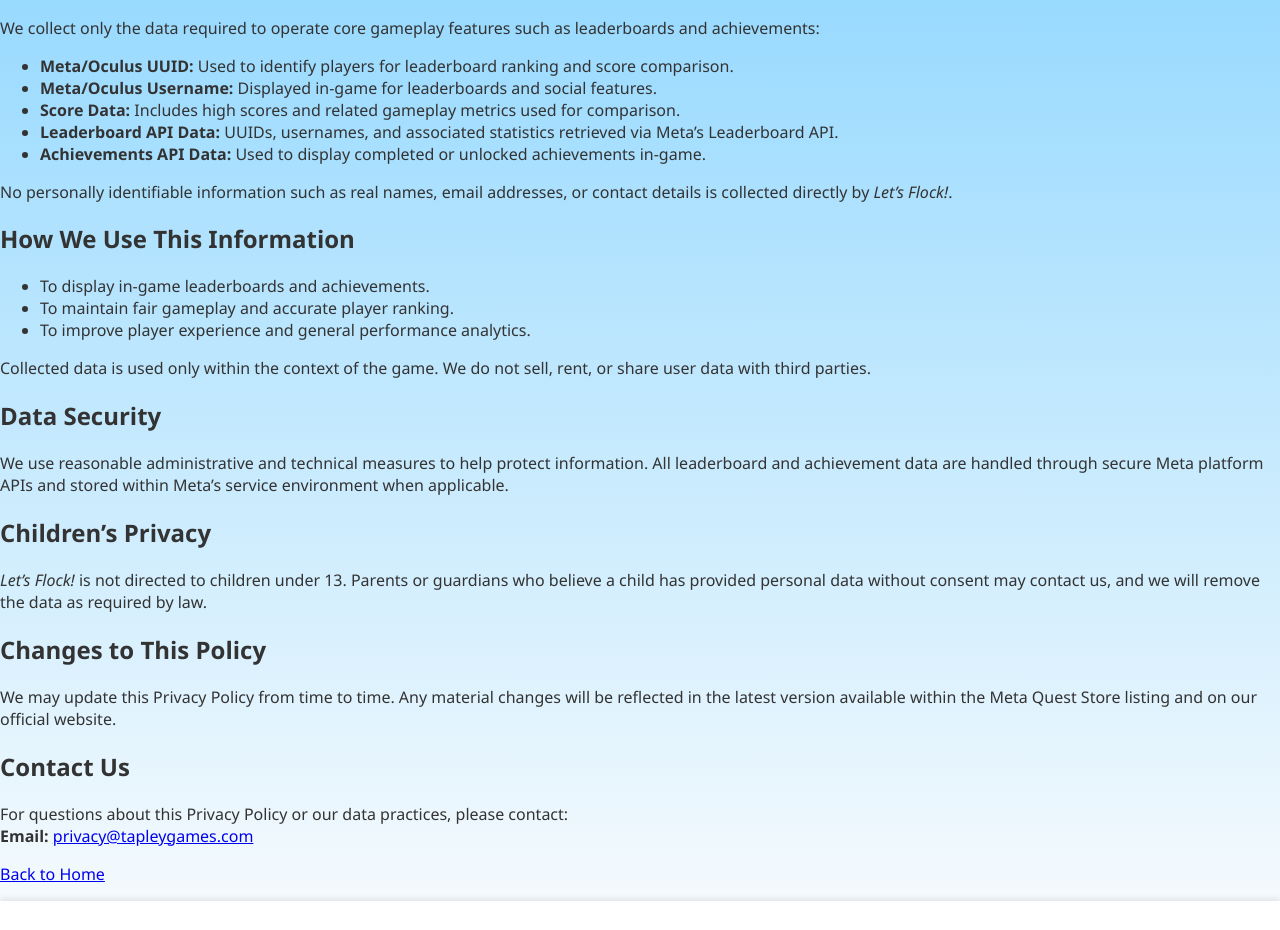
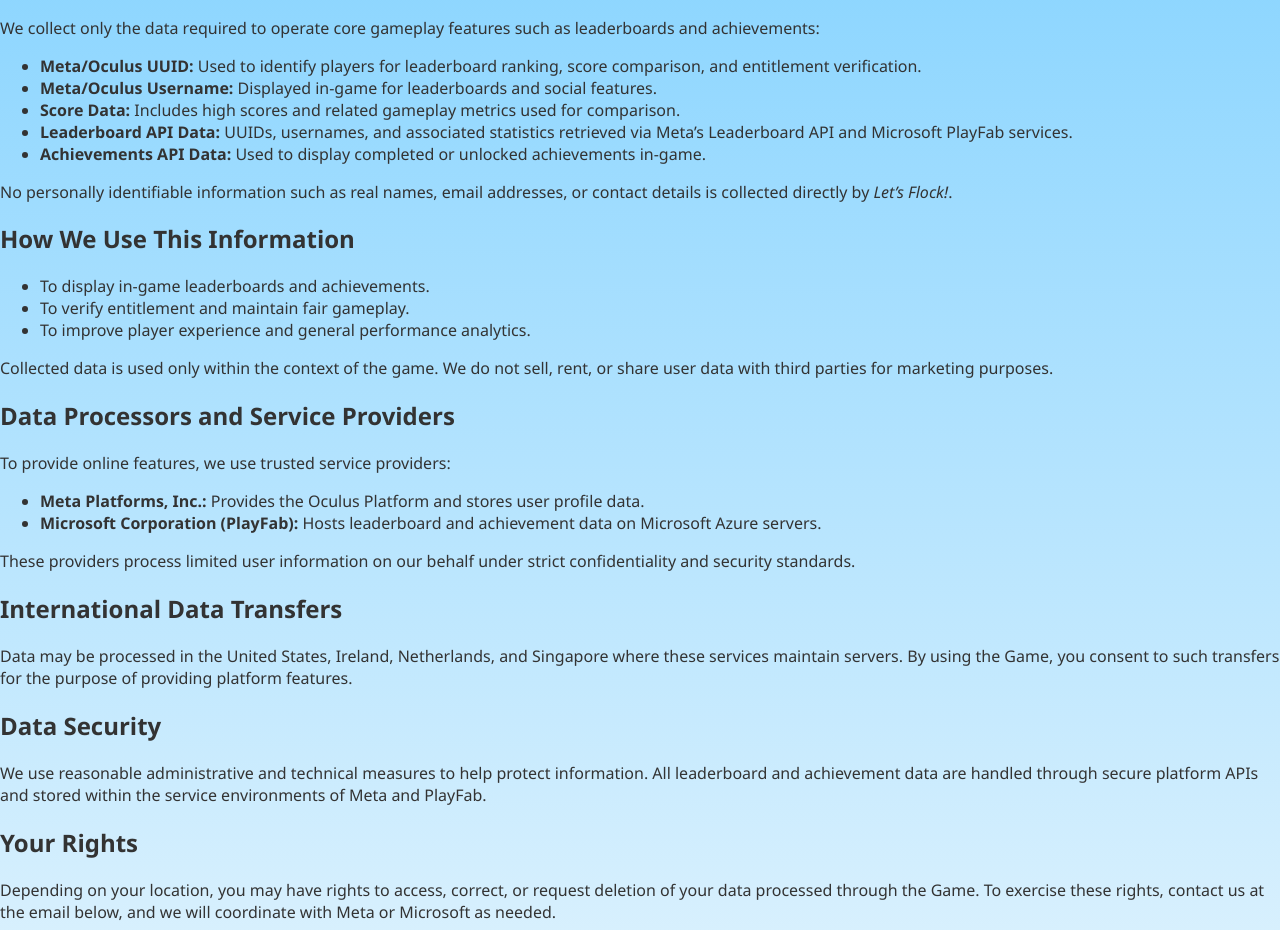
Before and after one commit to Tapley123/LetsFlockWebsite, a plain HTML site: page privacy.html in a window 1280 px wide. Shown: the part 417-1347 px from the top of the page. Drawn offline with Linux system fonts and the light colour scheme.

Commit message:
Update privacy.html

```diff
--- a/privacy.html
+++ b/privacy.html
@@ -26,10 +26,10 @@
     <h2>Information We Collect</h2>
     <p>We collect only the data required to operate core gameplay features such as leaderboards and achievements:</p>
     <ul>
-      <li><strong>Meta/Oculus UUID:</strong> Used to identify players for leaderboard ranking and score comparison.</li>
+      <li><strong>Meta/Oculus UUID:</strong> Used to identify players for leaderboard ranking, score comparison, and entitlement verification.</li>
       <li><strong>Meta/Oculus Username:</strong> Displayed in-game for leaderboards and social features.</li>
       <li><strong>Score Data:</strong> Includes high scores and related gameplay metrics used for comparison.</li>
-      <li><strong>Leaderboard API Data:</strong> UUIDs, usernames, and associated statistics retrieved via Meta’s Leaderboard API.</li>
+      <li><strong>Leaderboard API Data:</strong> UUIDs, usernames, and associated statistics retrieved via Meta’s Leaderboard API and Microsoft PlayFab services.</li>
       <li><strong>Achievements API Data:</strong> Used to display completed or unlocked achievements in-game.</li>
     </ul>
     <p>No personally identifiable information such as real names, email addresses, or contact details is collected directly by <em>Let’s Flock!</em>.</p>
@@ -37,13 +37,27 @@
     <h2>How We Use This Information</h2>
     <ul>
       <li>To display in-game leaderboards and achievements.</li>
-      <li>To maintain fair gameplay and accurate player ranking.</li>
+      <li>To verify entitlement and maintain fair gameplay.</li>
       <li>To improve player experience and general performance analytics.</li>
     </ul>
-    <p>Collected data is used only within the context of the game. We do not sell, rent, or share user data with third parties.</p>
+    <p>Collected data is used only within the context of the game. We do not sell, rent, or share user data with third parties for marketing purposes.</p>
+
+    <h2>Data Processors and Service Providers</h2>
+    <p>To provide online features, we use trusted service providers:</p>
+    <ul>
+      <li><strong>Meta Platforms, Inc.:</strong> Provides the Oculus Platform and stores user profile data.</li>
+      <li><strong>Microsoft Corporation (PlayFab):</strong> Hosts leaderboard and achievement data on Microsoft Azure servers.</li>
+    </ul>
+    <p>These providers process limited user information on our behalf under strict confidentiality and security standards.</p>
+
+    <h2>International Data Transfers</h2>
+    <p>Data may be processed in the United States, Ireland, Netherlands, and Singapore where these services maintain servers. By using the Game, you consent to such transfers for the purpose of providing platform features.</p>
 
     <h2>Data Security</h2>
-    <p>We use reasonable administrative and technical measures to help protect information. All leaderboard and achievement data are handled through secure Meta platform APIs and stored within Meta’s service environment when applicable.</p>
+    <p>We use reasonable administrative and technical measures to help protect information. All leaderboard and achievement data are handled through secure platform APIs and stored within the service environments of Meta and PlayFab.</p>
+
+    <h2>Your Rights</h2>
+    <p>Depending on your location, you may have rights to access, correct, or request deletion of your data processed through the Game. To exercise these rights, contact us at the email below, and we will coordinate with Meta or Microsoft as needed.</p>
 
     <h2>Children’s Privacy</h2>
     <p><em>Let’s Flock!</em> is not directed to children under 13. Parents or guardians who believe a child has provided personal data without consent may contact us, and we will remove the data as required by law.</p>
@@ -53,7 +67,7 @@
 
     <h2>Contact Us</h2>
     <p>For questions about this Privacy Policy or our data practices, please contact:<br>
-    <strong>Email:</strong> <a href="mailto:privacy@tapleygames.com">privacy@tapleygames.com</a></p>
+    <strong>Email:</strong> <a href="mailto:letsflockvr+privacy@gmail.com">letsflockvr+privacy@gmail.com</a></p>
 
     <p><a href="index.html">Back to Home</a></p>
   </main>
```
